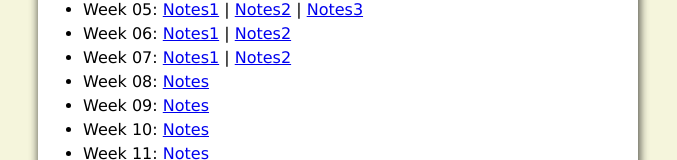
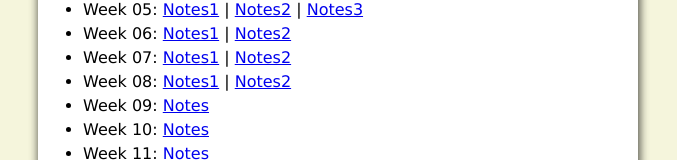
Before and after one commit to JesusBejar/WDD330, a plain HTML site: page HOMEPORTAL/HomePortal.html in a window 1280 px wide. Shown: the part 370-530 px from the top of the page, without its empty margins (302-979 px from the left). Drawn offline with Linux system fonts and the light colour scheme.

Commit message:
added week 8 pdf notes

```diff
--- a/HOMEPORTAL/HomePortal.html
+++ b/HOMEPORTAL/HomePortal.html
@@ -36,7 +36,7 @@
             <li> Week 05: <a href="imgs/Week5(1).pdf">Notes1</a> | <a href="imgs/Week5(2).pdf">Notes2</a> | <a href="imgs/Week5(3).pdf">Notes3</a>
             <li> Week 06: <a href="imgs/Week6(1).pdf">Notes1</a> | <a href="imgs/Week6(2).pdf">Notes2</a>
             <li> Week 07: <a href="imgs/Week7(1).pdf">Notes1</a> | <a href="imgs/Week7(2).pdf">Notes2</a>
-            <li> Week 08: <a href="#">Notes</a></li>
+            <li> Week 08: <a href="imgs/Week8(1).pdf">Notes1</a> | <a href="imgs/Week8(2).pdf">Notes2</a>
             <li> Week 09: <a href="#">Notes</a></li>
             <li> Week 10: <a href="#">Notes</a></li>
             <li> Week 11: <a href="#">Notes</a></li>
```
Also changed, not shown: 2 other files.
